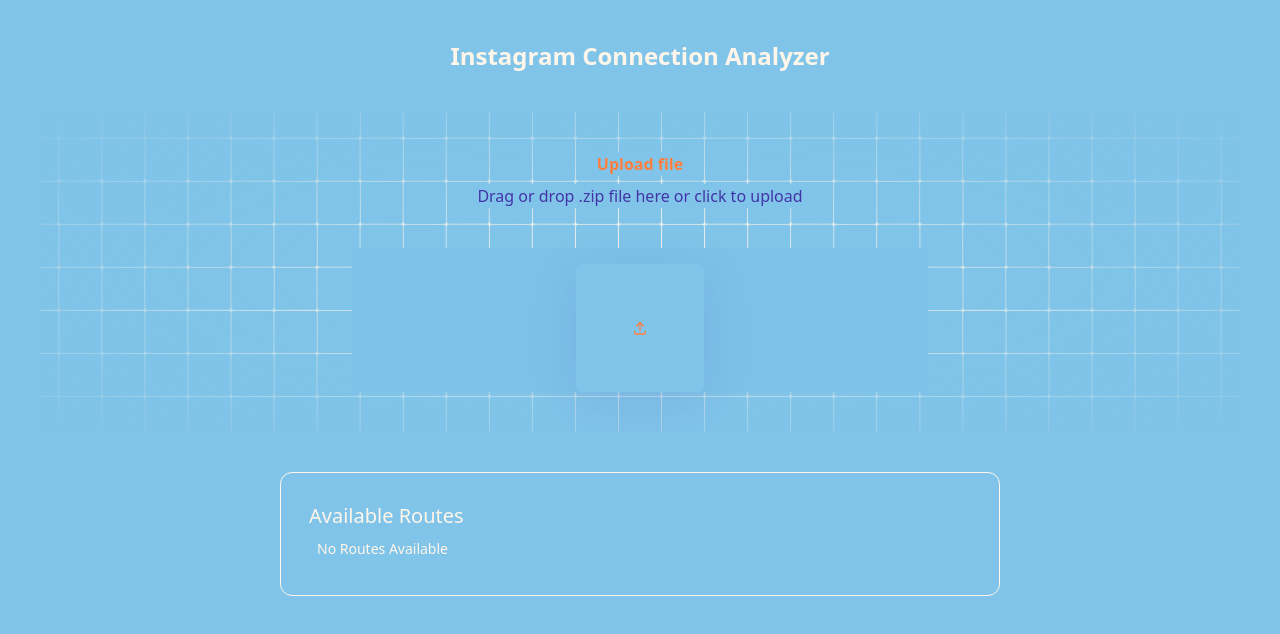
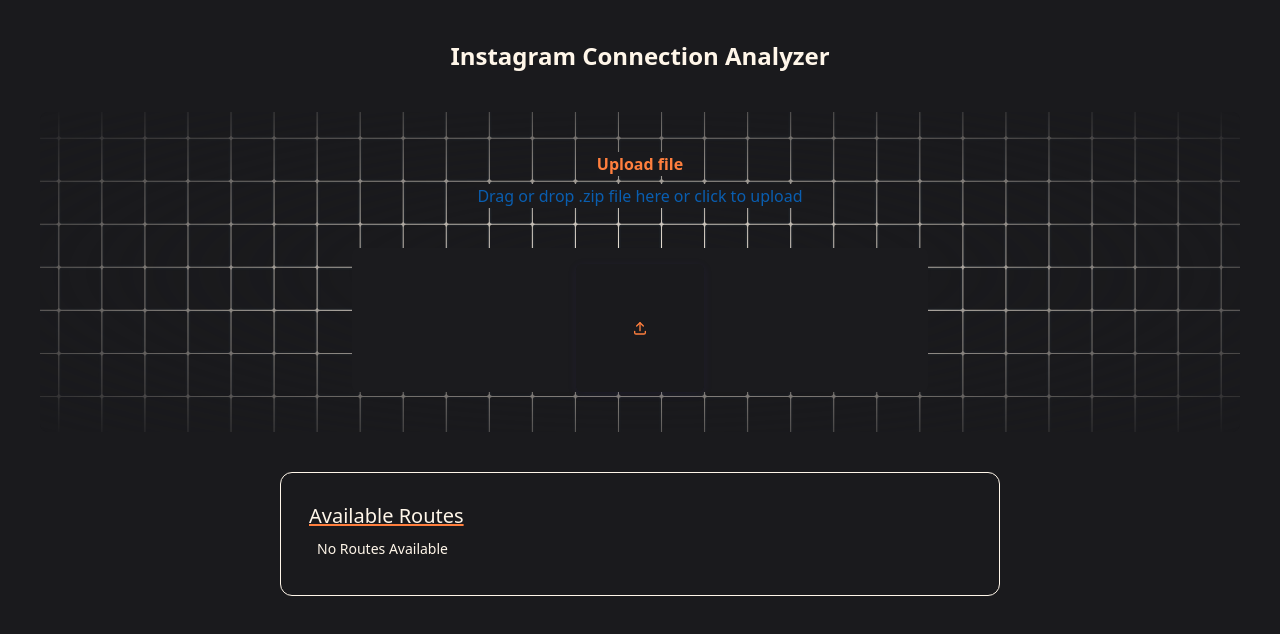
Before and after one commit to thakurprathya/insta_analyzer, a React (Vite) app: page / in a window 1280 px wide. Shown: the top 634 px of the page. Built offline with nearby package versions, Linux system fonts and the light colour scheme.

Commit message:
theming for the app updated...

```diff
--- a/src/components/FileUpload.tsx
+++ b/src/components/FileUpload.tsx
@@ -126,17 +126,17 @@
                     <p className="relative z-20 font-sans font-bold text-[#FF7F3E] text-base">
                         Upload file
                     </p>
-                    <p className="relative z-20 font-sans font-normal text-[#4335A7] text-base mt-2">
+                    <p className="relative z-20 font-sans font-normal text-[#0A5EB0] text-base mt-2">
                         Drag or drop .zip file here or click to upload
                     </p>
-                    <div className="relative w-full mt-10 max-w-xl mx-auto bg-[#7cc2e8] rounded-md">
+                    <div className="relative w-full mt-10 max-w-xl mx-auto bg-[#1b1b1e] rounded-md">
                         {files.length > 0 &&
                             files.map((file, idx) => (
                                 <motion.div
                                     key={"file" + idx}
                                     layoutId={idx === 0 ? "file-upload" : "file-upload-" + idx}
                                     className={cn(
-                                        "relative overflow-hidden z-40 bg-[#80C4E9] flex flex-col items-start justify-start md:h-24 p-4 mt-4 w-full mx-auto rounded-md",
+                                        "relative overflow-hidden z-40 bg-[#1A1A1D] flex flex-col items-start justify-start md:h-24 p-4 mt-4 w-full mx-auto rounded-md",
                                         "shadow-sm"
                                     )}
                                 >
@@ -153,13 +153,13 @@
                                             initial={{ opacity: 0 }}
                                             animate={{ opacity: 1 }}
                                             layout
-                                            className="rounded-lg px-2 py-1 w-fit flex-shrink-0 text-sm text-[#4335A7] bg-[#FFF6E9] shadow-input"
+                                            className="rounded-lg px-2 py-1 w-fit flex-shrink-0 text-sm text-[#0A5EB0] bg-[#FFF6E9] shadow-input"
                                         >
                                             {(file.size / (1024 * 1024)).toFixed(2)} MB
                                         </motion.p>
                                     </div>
 
-                                    <div className="flex text-sm md:flex-row flex-col items-start md:items-center w-full mt-2 justify-between text-[#4335A7]">
+                                    <div className="flex text-sm md:flex-row flex-col items-start md:items-center w-full mt-2 justify-between text-[#0A5EB0]">
                                         <motion.p
                                             initial={{ opacity: 0 }}
                                             animate={{ opacity: 1 }}
@@ -190,8 +190,8 @@
                                     damping: 20,
                                 }}
                                 className={cn(
-                                    "relative group-hover/file:shadow-2xl z-40 bg-[#80C4E9] flex items-center justify-center h-32 mt-4 w-full max-w-[8rem] mx-auto rounded-md",
-                                    "shadow-[0px_10px_50px_rgba(67,53,167,0.1)]"
+                                    "relative group-hover/file:shadow-2xl z-40 bg-[#1a1a1d] flex items-center justify-center h-32 mt-4 w-full max-w-[8rem] mx-auto rounded-md",
+                                    "shadow-[0px_2px_10px_rgba(67,53,167,0.1)]"
                                 )}
                             >
                                 {isDragActive ? (
@@ -201,7 +201,7 @@
                                         className="text-[#FF7F3E] flex flex-col items-center"
                                     >
                                         Drop it
-                                        <IconUpload className="h-4 w-4 text-[#4335A7]" />
+                                        <IconUpload className="h-4 w-4 text-[#0A5EB0]" />
                                     </motion.p>
                                 ) : (
                                     <IconUpload className="h-4 w-4 text-[#FF7F3E]" />
@@ -212,7 +212,7 @@
                         {!files.length && (
                             <motion.div
                                 variants={secondaryVariant}
-                                className="absolute opacity-0 border border-dashed border-[#4335A7] inset-0 z-30 bg-transparent flex items-center justify-center h-32 mt-4 w-full max-w-[8rem] mx-auto rounded-md"
+                                className="absolute opacity-0 border border-dashed border-[#FF7F3E] inset-0 z-30 bg-transparent flex items-center justify-center h-32 mt-4 w-full max-w-[8rem] mx-auto rounded-md"
                             ></motion.div>
                         )}
                     </div>
@@ -234,8 +234,8 @@
                         <div
                             key={`${col}-${row}`}
                             className={`w-10 h-10 flex flex-shrink-0 rounded-[2px] ${index % 2 === 0
-                                    ? "bg-[#80C4E9]"
-                                    : "bg-[#80C4E9] shadow-[0px_0px_1px_3px_rgba(128,196,233,1)_inset]"
+                                    ? "bg-[#1A1A1D]"
+                                    : "bg-[#1A1A1D] shadow-[0px_0px_2px_1px_rgba(128,196,233,.1)_inset]"
                                 }`}
                         />
                     );
--- a/src/components/IndexTable.tsx
+++ b/src/components/IndexTable.tsx
@@ -12,7 +12,7 @@
 const IndexTable = ({links} : Props) => {
     return (
         <div className="w-[90%] md:w-[60%] rounded-xl border border-[#FFF6E9] p-5 md:p-7 text-[#FFF6E9]">
-            <h2 className="text-[16px] md:text-[20px] text-md">Available Routes</h2>
+            <h2 className="text-[16px] md:text-[20px] text-md underline decoration-[#FF7F3E]">Available Routes</h2>
             {Object.keys(links).length === 0 ?
                 <p className="m-2 text-sm md:text-md">No Routes Available</p>
             :
--- a/src/index.css
+++ b/src/index.css
@@ -4,7 +4,7 @@
 
 @layer base {
   * {
-      @apply m-0 p-0 box-border bg-[#80C4E9];
+      @apply m-0 p-0 box-border bg-[#1A1A1D];
   }
 }
 
--- a/src/pages/Links.tsx
+++ b/src/pages/Links.tsx
@@ -24,7 +24,7 @@
 
     return (
         <div className='flex flex-col items-center p-10'>
-            <h1 className="font-bold text-xl md:text-2xl text-[#FFF6E9]">{id && (config as Config).Abbreviations[id] + " " + "(" + (id && links[id] ? links[id].length : 0) + ")" }</h1>
+            <h1 className="font-bold text-xl md:text-2xl text-[#FFF6E9] underline decoration-[#FF7F3E]">{id && (config as Config).Abbreviations[id] + " " + "(" + (id && links[id] ? links[id].length : 0) + ")" }</h1>
             <ul className="mt-10 list-disc w-[95%] md:w-[60%] rounded-xl border border-[#FFF6E9] p-5 md:p-7 text-[#FFF6E9]">
                 {Object.keys(links).length === 0 ?
                     <li className="text-sm md:text-md text-[#FF7F3E]">
```
